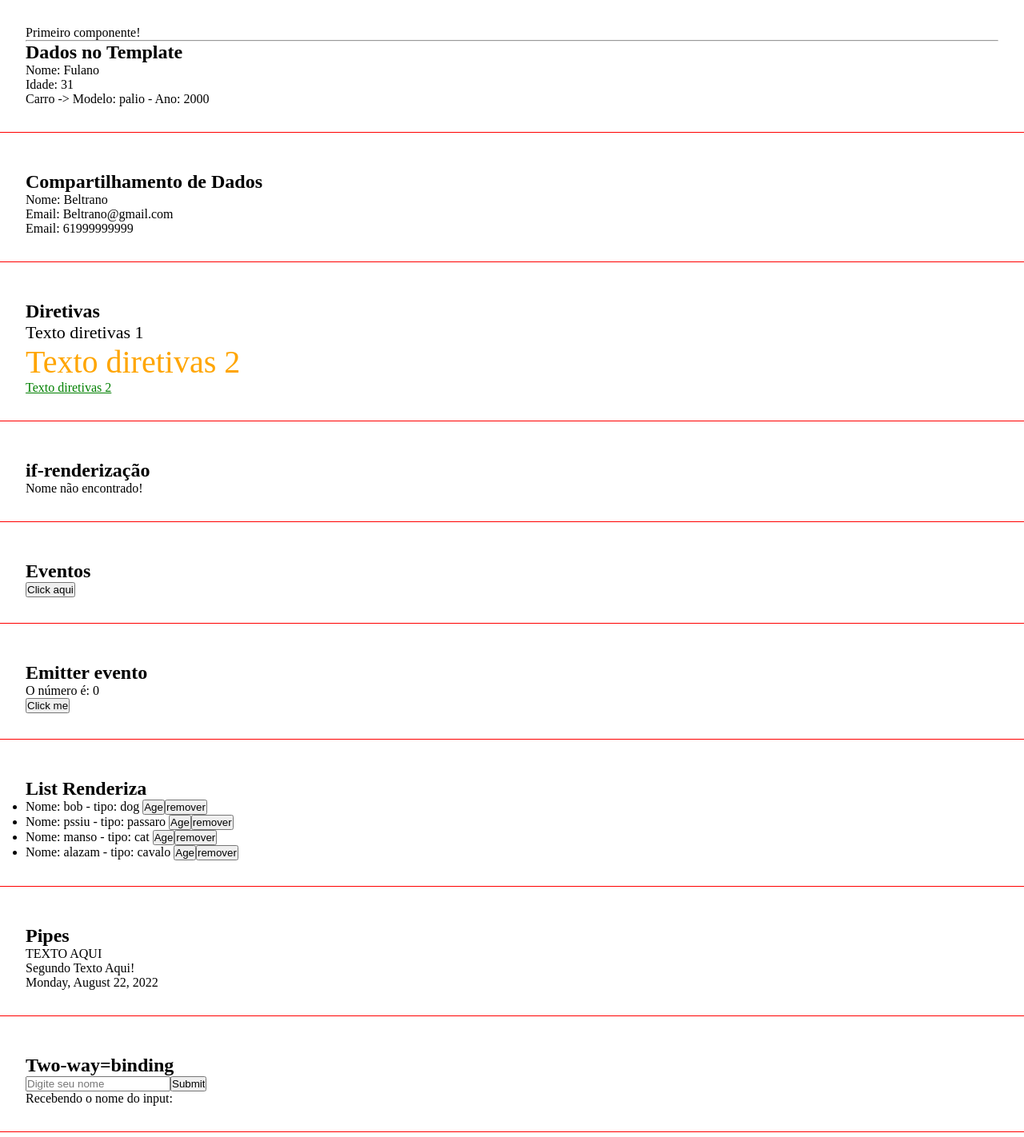
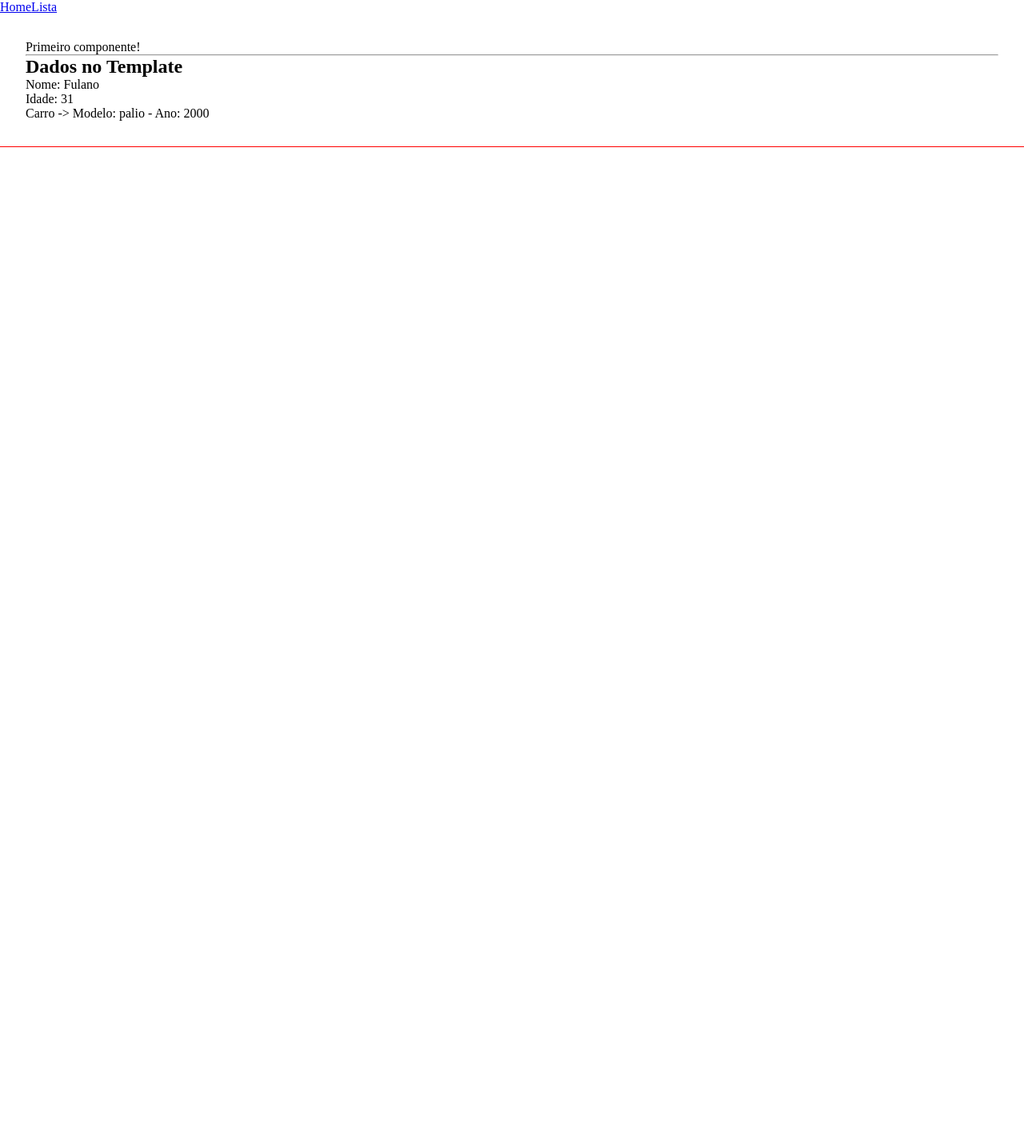
Before and after one commit to tiagobsb84/Angular_13-Curso, an Angular app: page / in a window 1280 px wide. Shown: the top 1422 px of the page at 80% size. After the commit the page ends 800 px from the top, so only its background shows below. Built offline with nearby package versions, Linux system fonts and the light colour scheme.

Commit message:
Rotas no angular

```diff
--- a/src/app/app.component.html
+++ b/src/app/app.component.html
@@ -1,17 +1,6 @@
-<app-first-component></app-first-component>
+<nav>
+    <a routerLink="/">Home</a>
+    <a routerLink="/list">Lista</a>
+</nav>
 
-<app-parent-data [name]="username" [dataNem]="dados"></app-parent-data>
-
-<app-directives></app-directives>
-
-<app-if-render></app-if-render>
-
-<app-evento></app-evento>
-
-<app-emitter></app-emitter>
-
-<app-lista-render></app-lista-render>
-
-<app-pipes></app-pipes>
-
-<app-two-way-binding></app-two-way-binding>
+<router-outlet></router-outlet>
--- a/src/app/app.module.ts
+++ b/src/app/app.module.ts
@@ -1,6 +1,7 @@
 import { NgModule } from '@angular/core';
 import { BrowserModule } from '@angular/platform-browser';
 import { FormsModule } from '@angular/forms';
+import { AppRoutingModule } from './app-routing.module';
 
 import { AppComponent } from './app.component';
 import { FirstComponentComponent } from './components/first-component/first-component.component';
@@ -30,7 +31,8 @@ import { TwoWayBindingComponent } from './components/two-way-binding/two-way-bin
   ],
   imports: [
     BrowserModule,
-    FormsModule
+    FormsModule,
+    AppRoutingModule
   ],
   providers: [],
   bootstrap: [AppComponent]
```
Also changed, not shown: src/app/app-routing.module.ts (added, +18 -0 lines).
